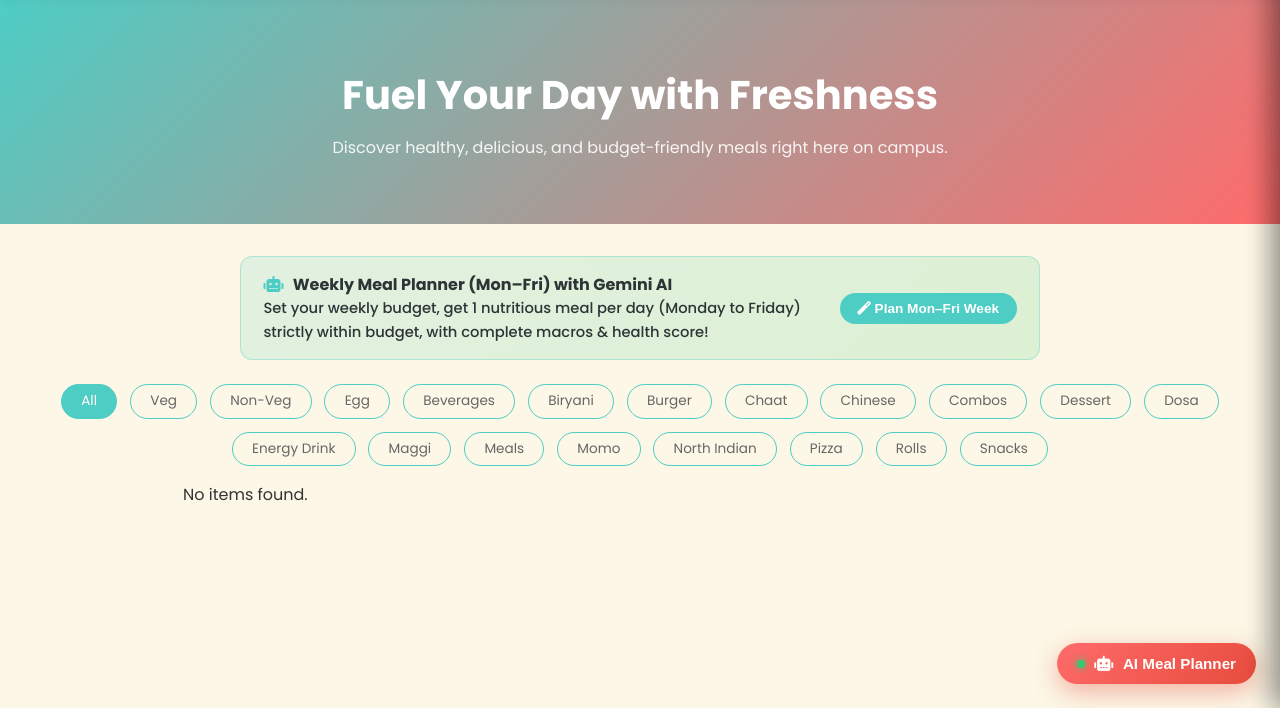
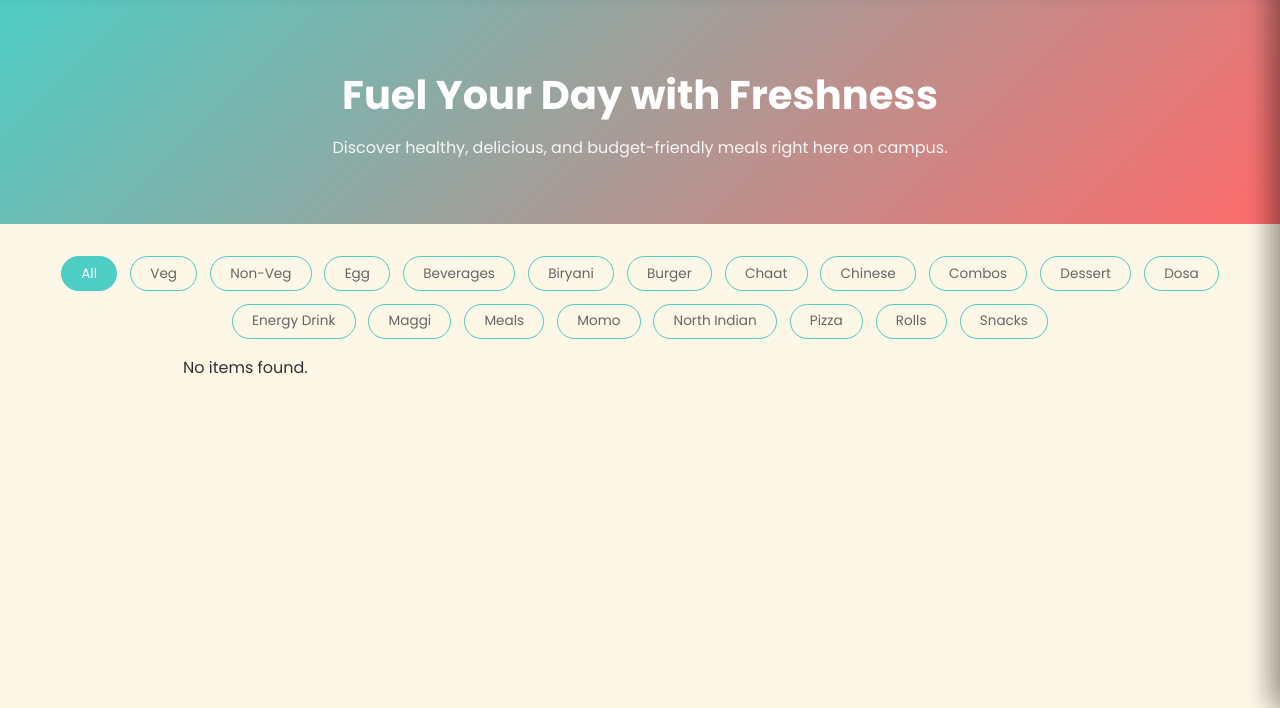
Before and after one commit to arnav-bansal-20/Canteen-App, a Flask app: page /menu in a window 1280 px wide. Shown: the part 92-800 px from the top of the page. Run offline with Flask 3, Linux system fonts and the light colour scheme; the visitor is signed in with stand-in values (Sample User, id 1); data that the repository does not hold is empty.

Commit message:
Remove floating bottom-right AI button and hero callout banner

```diff
--- a/static/css/style.css
+++ b/static/css/style.css
@@ -584,46 +584,6 @@ th {
     box-shadow: 0 4px 14px rgba(78, 205, 196, 0.5);
 }
 
-/* Floating AI Assistant Trigger Button */
-.ai-floating-trigger {
-    position: fixed;
-    bottom: 24px;
-    right: 24px;
-    z-index: 1050;
-    background: linear-gradient(135deg, #ff6b6b, #e74c3c);
-    color: white;
-    border: none;
-    padding: 0.75rem 1.25rem;
-    border-radius: 30px;
-    font-size: 0.95rem;
-    font-weight: 600;
-    cursor: pointer;
-    display: flex;
-    align-items: center;
-    gap: 0.6rem;
-    box-shadow: 0 8px 24px rgba(231, 76, 60, 0.4);
-    transition: all 0.3s cubic-bezier(0.175, 0.885, 0.32, 1.275);
-}
-
-.ai-floating-trigger:hover {
-    transform: translateY(-3px) scale(1.03);
-    box-shadow: 0 12px 28px rgba(231, 76, 60, 0.55);
-}
-
-.ai-sparkle-dot {
-    width: 8px;
-    height: 8px;
-    background: #2ecc71;
-    border-radius: 50%;
-    box-shadow: 0 0 8px #2ecc71;
-    animation: aiPulse 1.6s infinite ease-in-out;
-}
-
-@keyframes aiPulse {
-    0%, 100% { transform: scale(1); opacity: 1; }
-    50% { transform: scale(1.4); opacity: 0.7; }
-}
-
 /* AI Chat Drawer / Modal */
 .ai-chat-drawer {
     position: fixed;
@@ -1202,42 +1162,3 @@ th {
     0%, 80%, 100% { transform: translateY(0); }
     40% { transform: translateY(-5px); }
 }
-
-/* Hero Section AI Banner */
-.hero-ai-banner {
-    background: linear-gradient(135deg, rgba(78, 205, 196, 0.15), rgba(46, 204, 113, 0.15));
-    border: 1px solid rgba(78, 205, 196, 0.35);
-    border-radius: 12px;
-    padding: 0.9rem 1.4rem;
-    margin: 1rem auto 1.5rem auto;
-    max-width: 800px;
-    display: flex;
-    justify-content: space-between;
-    align-items: center;
-    gap: 1rem;
-}
-
-.hero-ai-banner p {
-    margin: 0;
-    font-size: 0.92rem;
-    color: #2d3436;
-    font-weight: 500;
-}
-
-.hero-ai-banner button {
-    background: var(--accent-teal);
-    color: white;
-    border: none;
-    padding: 0.5rem 1.1rem;
-    border-radius: 20px;
-    font-weight: 600;
-    font-size: 0.85rem;
-    cursor: pointer;
-    white-space: nowrap;
-    transition: all 0.2s;
-}
-
-.hero-ai-banner button:hover {
-    background: #3bbcb3;
-    transform: translateY(-1px);
-}
--- a/templates/base.html
+++ b/templates/base.html
@@ -172,13 +172,6 @@
             </button>
         </div>
     </div>
-
-    <!-- Floating AI Button Trigger -->
-    <button class="ai-floating-trigger" id="aiFloatingTrigger" onclick="toggleAIChat()" title="AI Weekly Meal Planner">
-        <span class="ai-sparkle-dot"></span>
-        <i class="fas fa-robot"></i>
-        <span>AI Meal Planner</span>
-    </button>
 
 
     <script>
--- a/templates/menu.html
+++ b/templates/menu.html
@@ -5,15 +5,6 @@
     <h2>Fuel Your Day with Freshness</h2>
     <p>Discover healthy, delicious, and budget-friendly meals right here on campus.</p>
 </section>
-
-<div class="hero-ai-banner">
-    <div>
-        <strong style="color: #2d3436;"><i class="fas fa-robot" style="color: var(--accent-teal); margin-right: 6px;"></i> Weekly Meal Planner (Mon–Fri) with Gemini AI</strong>
-        <p>Set your weekly budget, get 1 nutritious meal per day (Monday to Friday) strictly within budget, with complete macros & health score!</p>
-    </div>
-    <button onclick="toggleAIChat()"><i class="fas fa-magic"></i> Plan Mon–Fri Week</button>
-
-</div>
 
 
 <!-- Search is now in header, but we keep filters here -->
```
